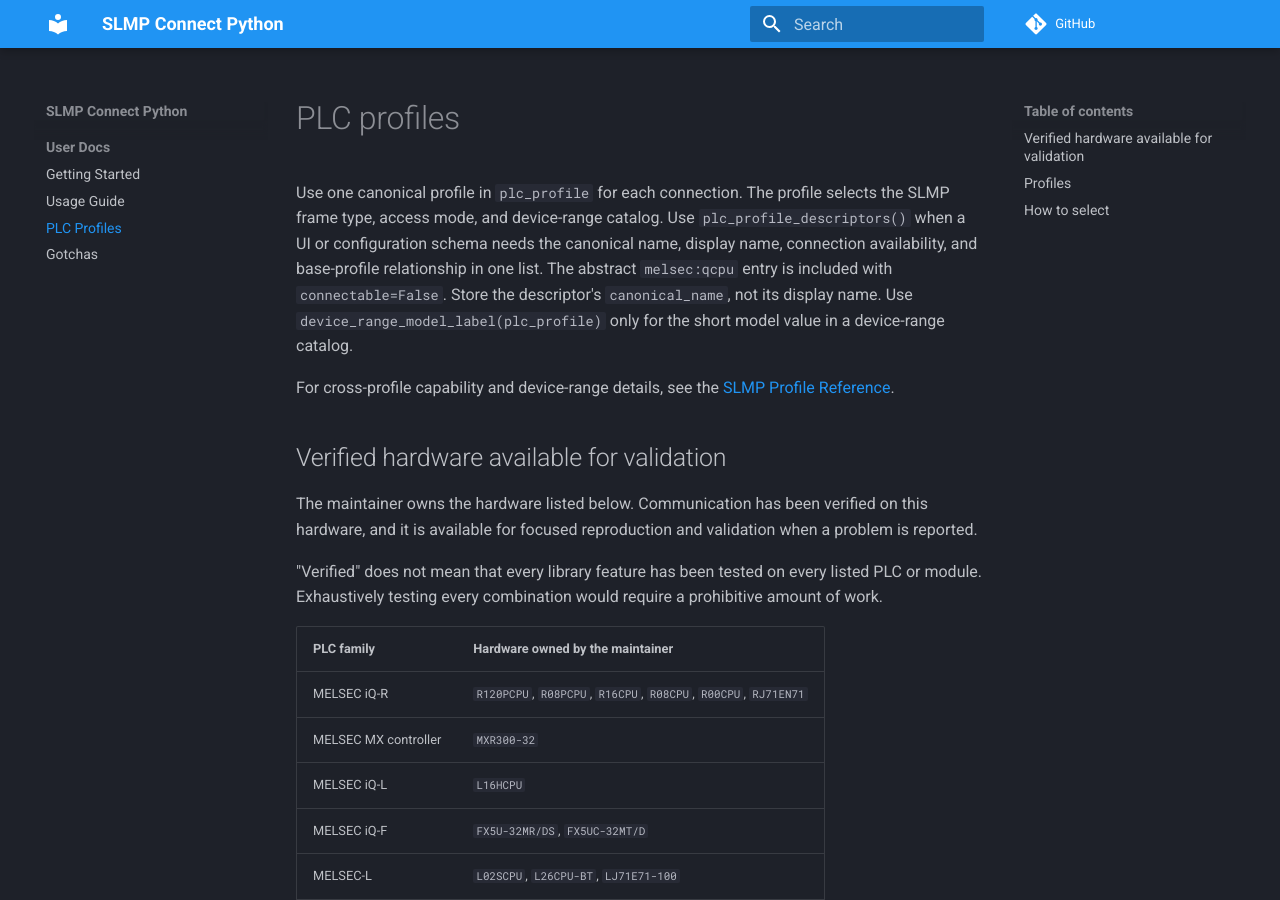
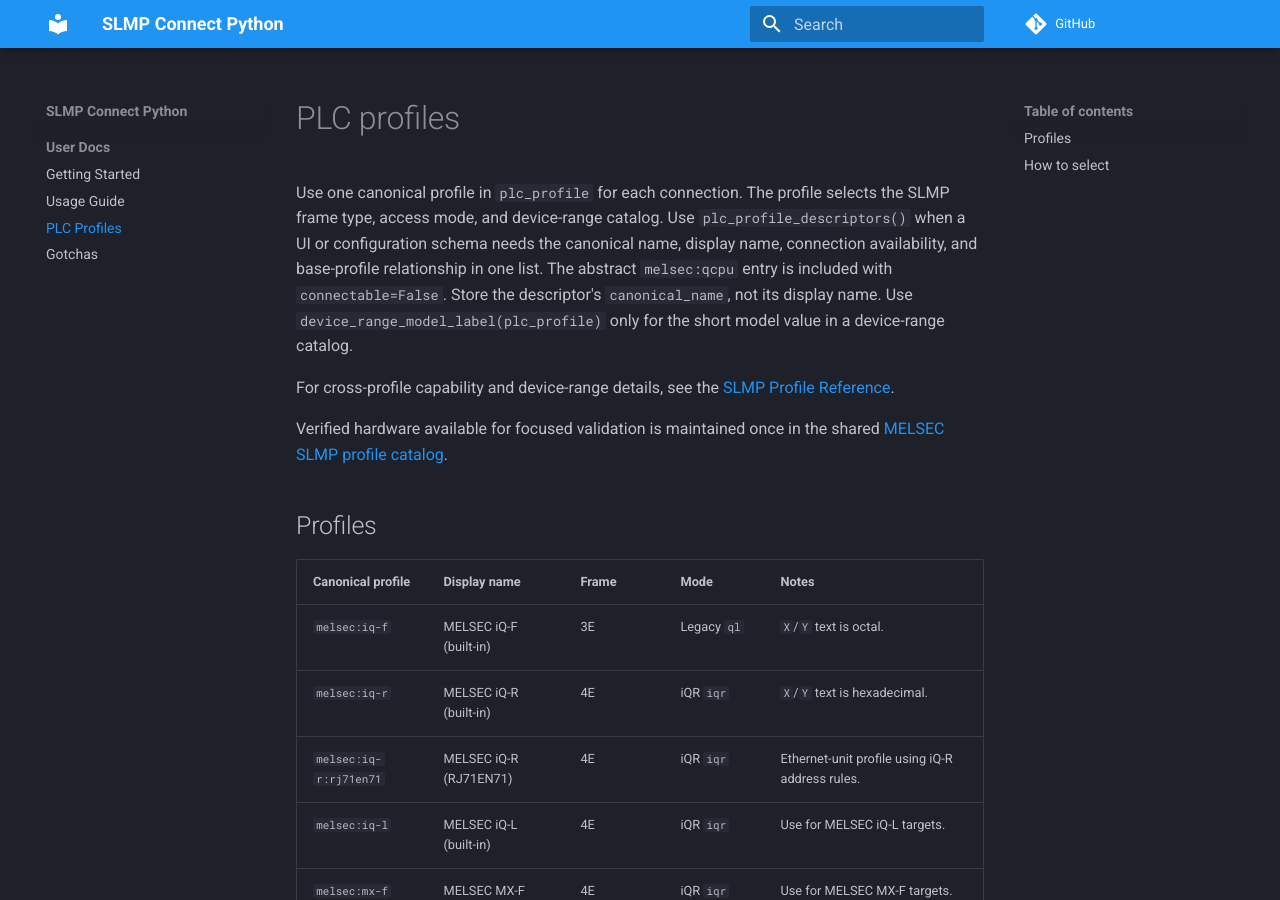
Before and after one commit to fa-yoshinobu/plc-comm-slmp-python, an MkDocs documentation site: the page built from docsrc/user/PROFILES.md, in a window 1280 px wide and 900 px high. Built offline with MkDocs 1.6.1 and Material for MkDocs 9.7.7, drawn with Linux system fonts in a browser that asks for light colours; comment, search, counter and statistics services are not loaded; some of the changed text lies outside the part shown.

Commit message:
Link to shared verified hardware inventory

```diff
--- a/docsrc/user/PROFILES.md
+++ b/docsrc/user/PROFILES.md
@@ -10,24 +10,8 @@
 
 For cross-profile capability and device-range details, see the [SLMP Profile Reference](https://fa-yoshinobu.github.io/plc-comm-docs-site/slmp/profile-reference/).
 
-## Verified hardware available for validation
-
-The maintainer owns the hardware listed below. Communication has been verified
-on this hardware, and it is available for focused reproduction and validation
-when a problem is reported.
-
-"Verified" does not mean that every library feature has been tested on every
-listed PLC or module. Exhaustively testing every combination would require a prohibitive
-amount of work.
-
-| PLC family | Hardware owned by the maintainer |
-| --- | --- |
-| MELSEC iQ-R | `R120PCPU`, `R08PCPU`, `R16CPU`, `R08CPU`, `R00CPU`, `RJ71EN71` |
-| MELSEC MX controller | `MXR300-32` |
-| MELSEC iQ-L | `L16HCPU` |
-| MELSEC iQ-F | `FX5U-32MR/DS`, `FX5UC-32MT/D` |
-| MELSEC-L | `L02SCPU`, `L26CPU-BT`, `LJ71E71-100` |
-| MELSEC-Q | `Q06UDVCPU`, `Q26UDEHCPU`, `Q12HCPU`, `QJ71E71-100` |
+Verified hardware available for focused validation is maintained once in the
+shared [MELSEC SLMP profile catalog](https://github.com/fa-yoshinobu/plc-comm-slmp-profiles#verified-hardware-available-for-validation).
 
 ## Profiles
 
```
